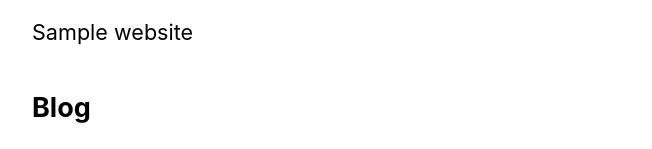
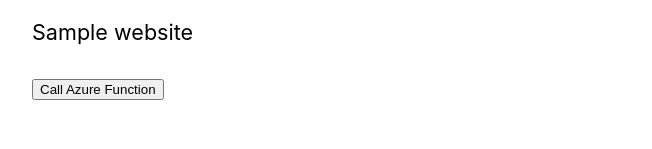
Before and after one commit to ManoelDaPonte/ekko-front, a Next.js app: page / in a window 1280 px wide. Shown: the part 348-497 px from the top of the page, without its empty margins (302-954 px from the left). Built offline with nearby package versions, Linux system fonts and the light colour scheme.

Commit message:
azure function call api

```diff
--- /dev/null
+++ b/components/fetch-azure-function.jsx
@@ -0,0 +1,27 @@
+import axios from 'axios';
+import { useState } from 'react';
+
+export default function FetchDataAzureFunction() {
+  const [responseData, setResponseData] = useState('');
+  const apiKey = 'TY5HsBfB4TMdORnbtVp4wRzXVP7AiVkjM5q1qNrFacU2AzFu19vykw=='; // Replace with your actual API key
+  const config = {
+    headers: {'x-functions-key': apiKey}
+  }
+
+  const fetchData = async () => {
+    try {
+      const response = await axios.get('https://first-function-app-mano.azurewebsites.net/api/first-function-app?code=TY5HsBfB4TMdORnbtVp4wRzXVP7AiVkjM5q1qNrFacU2AzFu19vykw==&name=Nina', config);
+      setResponseData(response.data); // Update state with response data
+      console.log(response.data); // Handle the response data
+    } catch (error) {
+      console.error(error); // Handle any errors
+    }
+  };
+
+  return (
+    <div>
+      <button onClick={fetchData}>Call Azure Function</button>
+      <p>{responseData}</p>
+    </div>
+  );
+}
--- a/package.json
+++ b/package.json
@@ -6,6 +6,7 @@
     "start": "next start"
   },
   "dependencies": {
+    "axios": "^1.4.0",
     "date-fns": "^2.30.0",
     "gray-matter": "^4.0.3",
     "next": "latest",
--- a/pages/index.jsx
+++ b/pages/index.jsx
@@ -4,6 +4,7 @@
 import { getSortedPostsData } from '../lib/posts';
 import Link from 'next/link';
 import Date from '../components/date';
+import FetchDataAzureFunction from '../components/fetch-azure-function';
 
 export async function getStaticProps() {
   const allPostsData = getSortedPostsData();
@@ -26,6 +27,10 @@
         <p>
           Sample website
         </p>
+
+
+        <FetchDataAzureFunction />
+
       </section>
 
 
```
Also changed, not shown: 2 other files (tests, documents, lock files or other folders).
